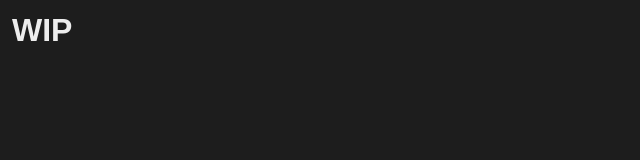
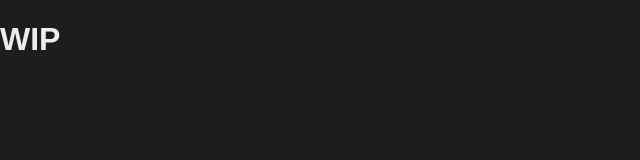
Before and after one commit to tklepzig/app-skeleton, a React app: page / in a window 1280 px wide. Shown: the top 160 px of the page, without its empty margins (0-640 px from the left). Built offline with nearby package versions, Linux system fonts and the light colour scheme; the HTML template or start-up script is replaced by a standard one.

Commit message:
Remove tailwind
adter deep diving into it some things evolved I don't like. Especially
how aligning in CSS grid is named or how grid definitions have to be
defined.

```diff
--- a/package.json
+++ b/package.json
@@ -3,8 +3,8 @@
   "version": "1.0.0",
   "main": "dist/server/index.js",
   "scripts": {
-    "dev": "concurrently -n client,server,tailwind,opener --hide opener --handle-input --default-input-target server 'webpack --mode=development -w' 'nodemon' 'tailwindcss -i ./src/public/input.css -o ./src/public/output.css --watch'  'opener http://localhost:8080'",
-    "build": "tailwindcss -i ./src/public/input.css -o ./src/public/output.css && webpack --mode=production",
+    "dev": "concurrently -n client,server,opener --hide opener --handle-input --default-input-target server 'webpack --mode=development -w' 'nodemon' 'opener http://localhost:8080'",
+    "build": "webpack --mode=production",
     "start": "node dist/server/index.js"
   },
   "devDependencies": {
@@ -22,12 +22,10 @@
     "eslint-plugin-react": "*",
     "eslint-plugin-react-functional-set-state": "*",
     "eslint-plugin-react-hooks": "*",
-    "eslint-plugin-tailwindcss": "*",
     "html-webpack-plugin": "*",
     "nodemon": "*",
     "opener": "*",
     "style-loader": "*",
-    "tailwindcss": "*",
     "terser-webpack-plugin": "*",
     "ts-loader": "*",
     "typescript": "*",
--- a/src/public/index.tsx
+++ b/src/public/index.tsx
@@ -1,6 +1,6 @@
 import { createRoot } from "react-dom/client";
 import { App } from "./components/App";
-import "./output.css";
+import "./main.css";
 
 const root = document.getElementById("root");
 if (root) createRoot(root).render(<App />);
--- /dev/null
+++ b/src/public/main.css
@@ -0,0 +1,6 @@
+body {
+  margin: 0;
+  font-family: sans-serif;
+  background: #1d1d1d;
+  color: #ededed;
+}
--- a/src/public/output.css
+++ /dev/null
@@ -1,114 +0,0 @@
-body {
-  margin: 0;
-  font-family: sans-serif;
-  background: #1d1d1d;
-  color: #ededed;
-}
-
-*, ::before, ::after {
-  --tw-border-spacing-x: 0;
-  --tw-border-spacing-y: 0;
-  --tw-translate-x: 0;
-  --tw-translate-y: 0;
-  --tw-rotate: 0;
-  --tw-skew-x: 0;
-  --tw-skew-y: 0;
-  --tw-scale-x: 1;
-  --tw-scale-y: 1;
-  --tw-pan-x:  ;
-  --tw-pan-y:  ;
-  --tw-pinch-zoom:  ;
-  --tw-scroll-snap-strictness: proximity;
-  --tw-gradient-from-position:  ;
-  --tw-gradient-via-position:  ;
-  --tw-gradient-to-position:  ;
-  --tw-ordinal:  ;
-  --tw-slashed-zero:  ;
-  --tw-numeric-figure:  ;
-  --tw-numeric-spacing:  ;
-  --tw-numeric-fraction:  ;
-  --tw-ring-inset:  ;
-  --tw-ring-offset-width: 0px;
-  --tw-ring-offset-color: #fff;
-  --tw-ring-color: rgb(59 130 246 / 0.5);
-  --tw-ring-offset-shadow: 0 0 #0000;
-  --tw-ring-shadow: 0 0 #0000;
-  --tw-shadow: 0 0 #0000;
-  --tw-shadow-colored: 0 0 #0000;
-  --tw-blur:  ;
-  --tw-brightness:  ;
-  --tw-contrast:  ;
-  --tw-grayscale:  ;
-  --tw-hue-rotate:  ;
-  --tw-invert:  ;
-  --tw-saturate:  ;
-  --tw-sepia:  ;
-  --tw-drop-shadow:  ;
-  --tw-backdrop-blur:  ;
-  --tw-backdrop-brightness:  ;
-  --tw-backdrop-contrast:  ;
-  --tw-backdrop-grayscale:  ;
-  --tw-backdrop-hue-rotate:  ;
-  --tw-backdrop-invert:  ;
-  --tw-backdrop-opacity:  ;
-  --tw-backdrop-saturate:  ;
-  --tw-backdrop-sepia:  ;
-}
-
-::backdrop {
-  --tw-border-spacing-x: 0;
-  --tw-border-spacing-y: 0;
-  --tw-translate-x: 0;
-  --tw-translate-y: 0;
-  --tw-rotate: 0;
-  --tw-skew-x: 0;
-  --tw-skew-y: 0;
-  --tw-scale-x: 1;
-  --tw-scale-y: 1;
-  --tw-pan-x:  ;
-  --tw-pan-y:  ;
-  --tw-pinch-zoom:  ;
-  --tw-scroll-snap-strictness: proximity;
-  --tw-gradient-from-position:  ;
-  --tw-gradient-via-position:  ;
-  --tw-gradient-to-position:  ;
-  --tw-ordinal:  ;
-  --tw-slashed-zero:  ;
-  --tw-numeric-figure:  ;
-  --tw-numeric-spacing:  ;
-  --tw-numeric-fraction:  ;
-  --tw-ring-inset:  ;
-  --tw-ring-offset-width: 0px;
-  --tw-ring-offset-color: #fff;
-  --tw-ring-color: rgb(59 130 246 / 0.5);
-  --tw-ring-offset-shadow: 0 0 #0000;
-  --tw-ring-shadow: 0 0 #0000;
-  --tw-shadow: 0 0 #0000;
-  --tw-shadow-colored: 0 0 #0000;
-  --tw-blur:  ;
-  --tw-brightness:  ;
-  --tw-contrast:  ;
-  --tw-grayscale:  ;
-  --tw-hue-rotate:  ;
-  --tw-invert:  ;
-  --tw-saturate:  ;
-  --tw-sepia:  ;
-  --tw-drop-shadow:  ;
-  --tw-backdrop-blur:  ;
-  --tw-backdrop-brightness:  ;
-  --tw-backdrop-contrast:  ;
-  --tw-backdrop-grayscale:  ;
-  --tw-backdrop-hue-rotate:  ;
-  --tw-backdrop-invert:  ;
-  --tw-backdrop-opacity:  ;
-  --tw-backdrop-saturate:  ;
-  --tw-backdrop-sepia:  ;
-}
-
-.m-1 {
-  margin: 0.25rem;
-}
-
-.m-3 {
-  margin: 0.75rem;
-}
```
Also changed, not shown: src/public/input.css (deleted, +0 -12 lines), tailwind.config.js (deleted, +0 -7 lines), .eslintrc.json, 1 other file (tests, documents, lock files or other folders).
